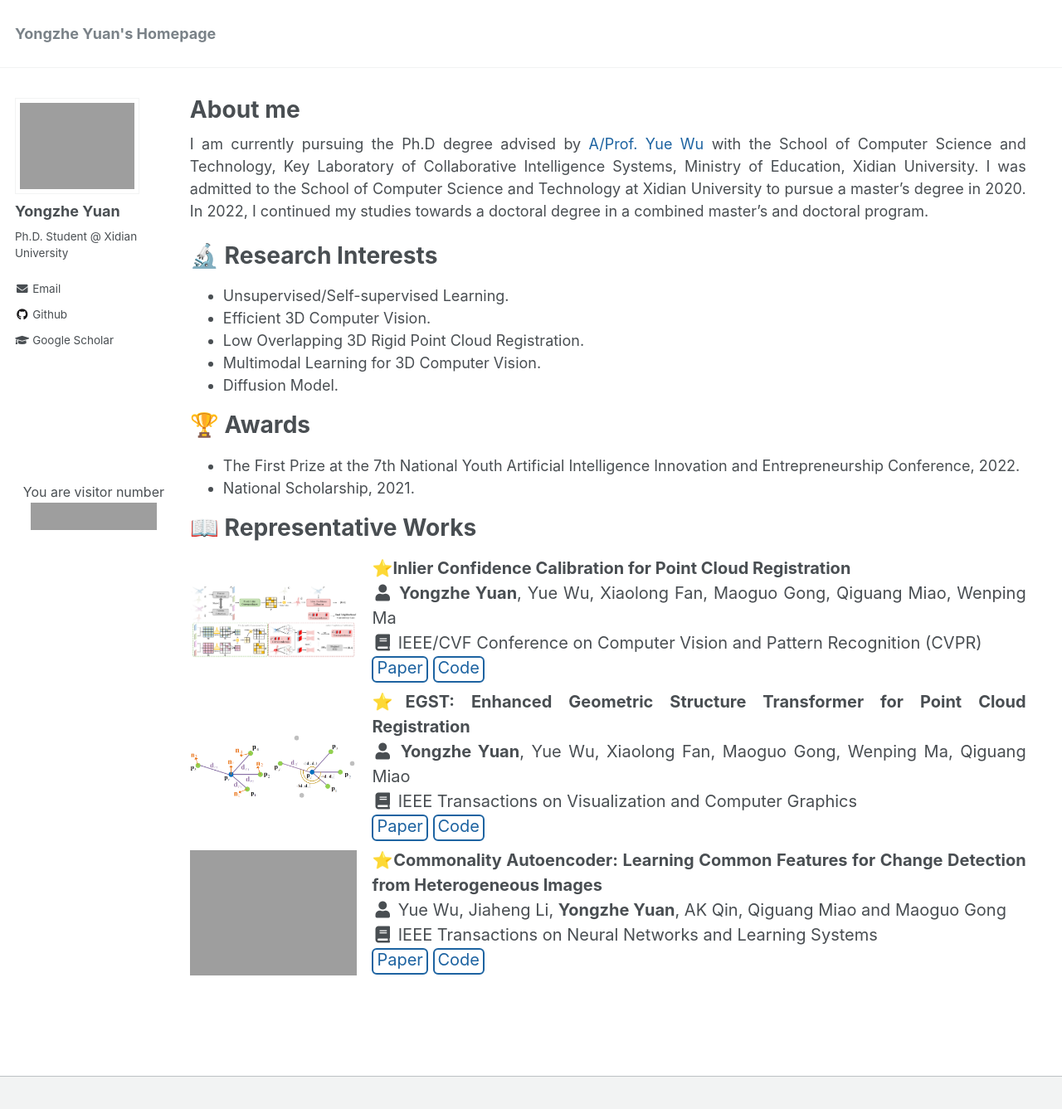
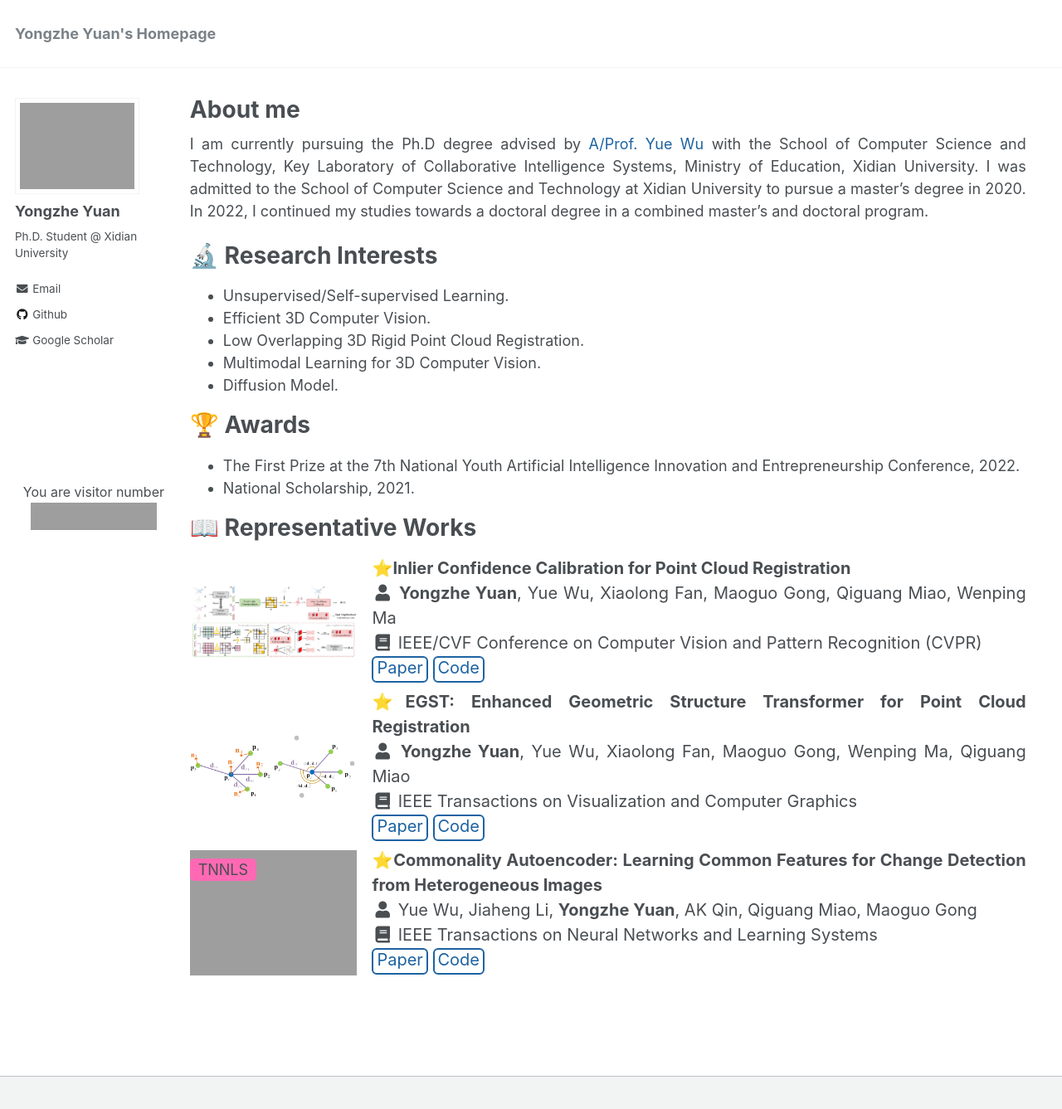
Before and after one commit to YYZMARS/YYZMARS.github.io, a Jekyll site: the page built from _pages/home.md, in a window 1280 px wide and 1370 px high. Shown: the top 1337 px of the window at 83% size. Built offline with Jekyll 4.4.1, drawn with Linux system fonts in a browser that asks for light colours; a script that is not in the unit is left out; grey boxes are pictures that could not be loaded.

Commit message:
Update paper1.md

```diff
--- a/_publications/paper1.md
+++ b/_publications/paper1.md
@@ -1,9 +1,10 @@
 ---
 title: "Commonality Autoencoder: Learning Common Features for Change Detection from Heterogeneous Images"
 teaser: paper1.png
+label: TNNLS
 date: 2021-02-18
 dd: February 18, 2021
-author: Yue Wu, Jiaheng Li, <b>Yongzhe Yuan</b>, AK Qin, Qiguang Miao and Maoguo Gong
+author: Yue Wu, Jiaheng Li, <b>Yongzhe Yuan</b>, AK Qin, Qiguang Miao, Maoguo Gong
 tag1: Remote Sensing
 tag2: Change Detection
 venue: IEEE Transactions on Neural Networks and Learning Systems
```
